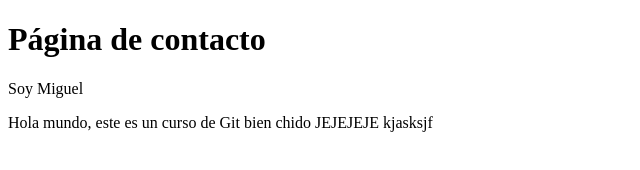
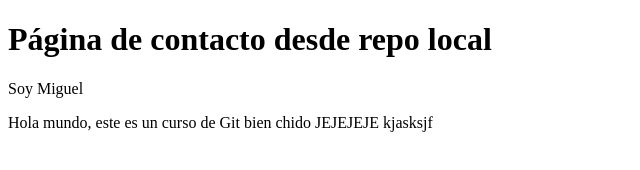
Before and after one commit to Mike-droid/Testeando, a plain HTML site: page contacto.html in a window 1280 px wide. Shown: the whole page, without its empty margins (0-640 px from the left). Drawn offline with Linux system fonts and the light colour scheme.

Commit message:
Cambios en contacto desde local

```diff
--- a/contacto.html
+++ b/contacto.html
@@ -6,7 +6,7 @@
     <title>Página de Contacto</title>
 </head>
 <body>
-    <h1>Página de contacto</h1>
+    <h1>Página de contacto desde repo local</h1>
     <p>Soy Miguel</p>
     <p>Hola mundo, este es un curso de Git bien chido JEJEJEJE  kjasksjf</p>
 </body>
```
